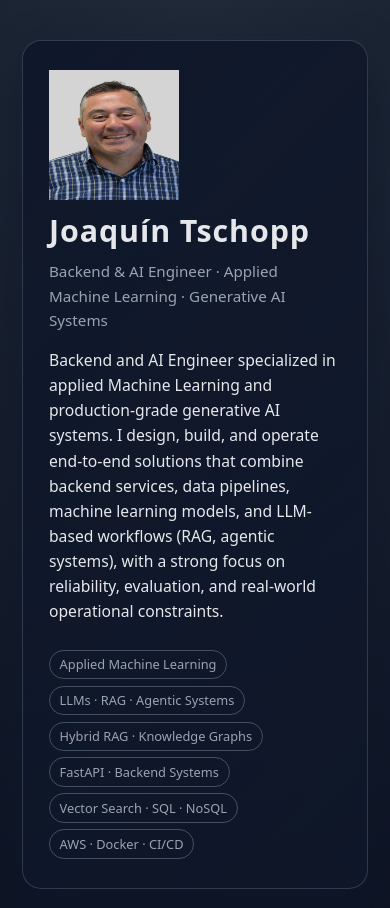
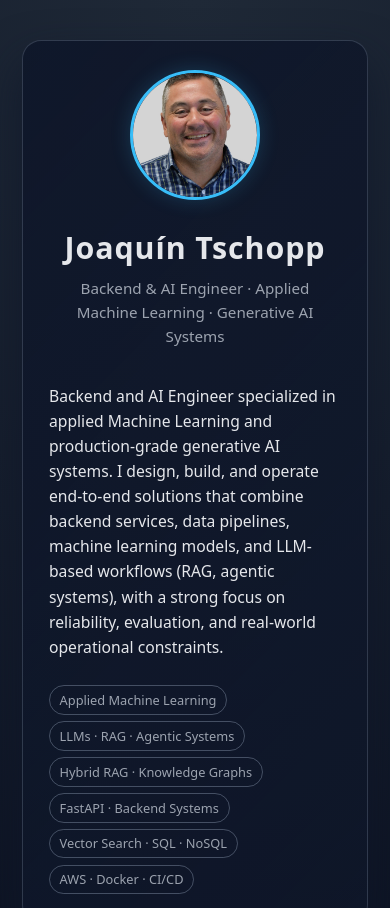
Before and after one commit to JoacoTschopp/joacotschopp.github.io, a plain HTML site: page index.html in a window 390 px wide. Shown: the top 908 px of the page. Drawn offline with Linux system fonts and the light colour scheme.

Commit message:
Update index.html

```diff
--- a/index.html
+++ b/index.html
@@ -184,7 +184,7 @@
         }
 
         /* Nuevo estilo para el contenedor de foto + texto */
-        .header-content {
+        .header-profile {
             display: flex;
             align-items: center; /* Centra verticalmente */
             gap: 1.5rem; /* Espacio entre foto y texto */
@@ -192,7 +192,7 @@
         }
 
         /* Estilo de la foto */
-        .profile-pic {
+        .profile-img {
             width: 110px;        /* Tamaño ajustable */
             height: 110px;
             border-radius: 50%;  /* Esto la hace redonda */
@@ -209,7 +209,7 @@
 
         /* Ajuste para móviles (para que se apilen si la pantalla es chica) */
         @media (max-width: 600px) {
-            .header-content {
+            .header-profile {
                 flex-direction: column;
                 text-align: center;
             }
```
